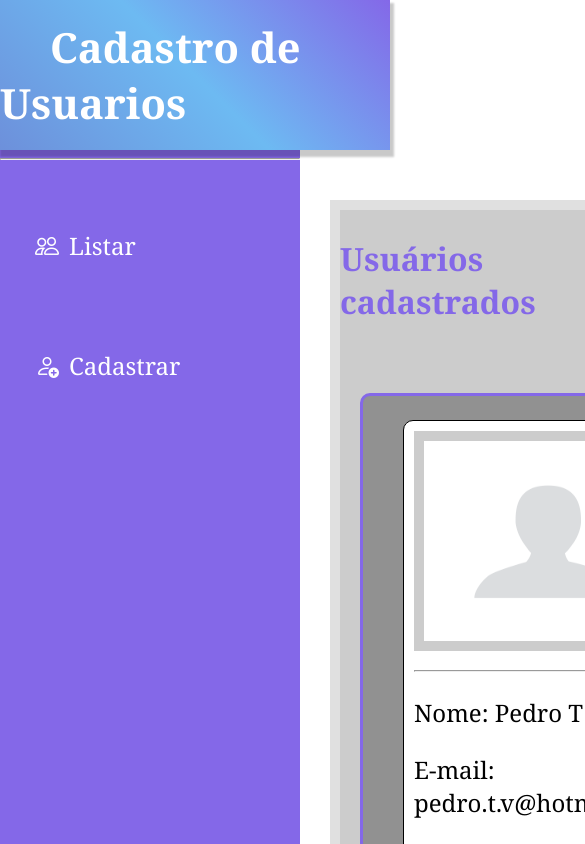
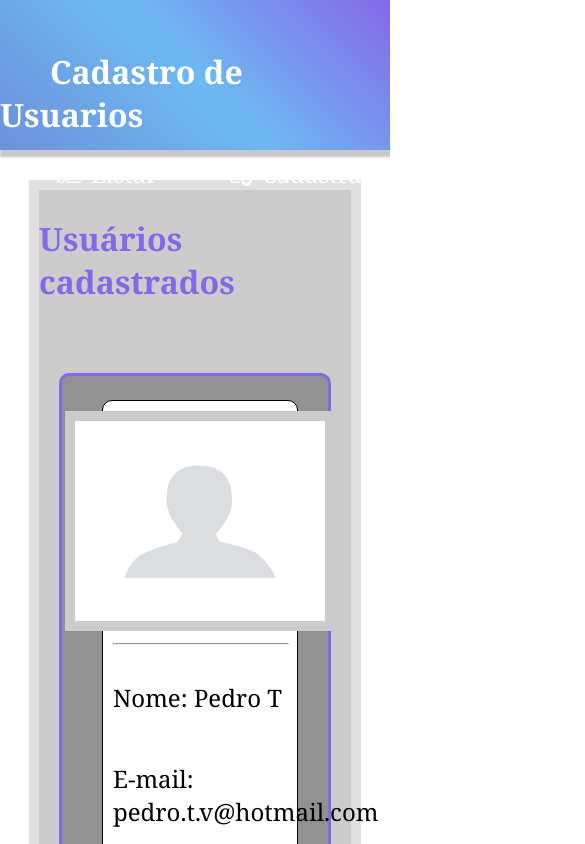
Before and after one commit to Pedro-Thomazi/crud-de-usuarios, a React (Create React App) app: page / in a window 390 px wide. Shown: the top 844 px of the page, 585 px wide, since content can reach past the window. Built offline with nearby package versions, Linux system fonts and the light colour scheme; data requests are answered from the project's data file.

Commit message:
atualizacao

```diff
--- a/src/Components/Header/Header.jsx
+++ b/src/Components/Header/Header.jsx
@@ -7,6 +7,10 @@ const Header = () => {
             <h1>
                 <Link to='/'>Cadastro de Usuarios</Link>
             </h1>
+            <div className={styles.links}>
+                <Link to='/'> <i className="bi bi-people"></i>Listar</Link>
+                <Link to='/cadastre'> <i className="bi bi-person-add"></i>Cadastrar</Link>
+            </div>
         </header>
     )
 }
--- a/src/Components/Header/Header.module.css
+++ b/src/Components/Header/Header.module.css
@@ -13,3 +13,54 @@
     color: #fff;
     text-decoration: none;
 }
+
+.links {
+    display: none;
+}
+
+@media (max-width: 1603px) {
+    .header {
+        justify-content: space-between;
+    }
+    .links {
+        display: flex;
+        margin-right: 30px;
+    }
+
+    .links a {
+        display: flex;
+        align-items: center;
+        text-decoration: none;
+        color: #fff;
+        margin-left: 30px;
+        font-size: 1.5em;
+    }
+
+    .links a:hover {
+        border-bottom: 2px solid #6DBAF2;
+    }
+
+    .links a i {
+        padding-right: 10px;
+    }
+}
+
+@media (max-width: 850px) {
+    .header h1 a {
+        font-size: 1em;
+    }
+}
+
+@media (max-width: 745px) {
+    .header {
+        flex-direction: column;
+    }
+
+    .header h1 {
+        margin-top: 50px;
+    }
+
+    .links a {
+        margin-left: 70px;
+    }
+}
--- a/src/Components/Main/Main.module.css
+++ b/src/Components/Main/Main.module.css
@@ -1,9 +1,18 @@
 .main {
     position: absolute;
     top: 200px;
-    left: 330px;
+    left: 310px;
     width: 80%;
     height: auto;
     padding: 10px 10px 50px 10px;
     background: #e0e0e0;
 }
+
+@media (max-width: 1603px) {
+    .main {
+        position: static;
+        max-width: 750px;
+        height: auto;
+        margin: 30px auto;
+    }
+}
--- a/src/Components/Navbar/Navbar.jsx
+++ b/src/Components/Navbar/Navbar.jsx
@@ -1,10 +1,10 @@
-import { Link, NavLink } from 'react-router-dom'
+import { NavLink } from 'react-router-dom'
 import styles from './Navbar.module.css'
 
 const Navbar = () => {
   return (
     <nav className={styles.navbar}>
-      <a href="#topo">Voltar ao Topo</a>
+      <a className={styles.linkTopo} href="#topo">Voltar ao Topo</a>
         <div>
           <hr />
           <NavLink to='/'> <i className="bi bi-people"></i>Listar</NavLink>
--- a/src/Components/Navbar/Navbar.module.css
+++ b/src/Components/Navbar/Navbar.module.css
@@ -10,7 +10,7 @@
 }
 
 .navbar div {
-    margin-top: 30px;
+    margin-top: 30px
 }
 
 .navbar a {
@@ -37,3 +37,9 @@
     background-color: #6DBAF2;
     color: #fff;
 }
+
+@media (max-width: 1603px) {
+    .navbar {
+        display: none;
+    }
+}
--- a/src/Pages/List/List.module.css
+++ b/src/Pages/List/List.module.css
@@ -102,3 +102,17 @@
     border: 1px solid #ff2727;
     box-shadow: 2px 2px 2px 2px rgba(0, 0, 0, 0.384);
 }
+
+
+@media (max-width: 665px) {
+    .list .user {
+        display: flex;
+        flex-direction: column;
+    }
+    .list .user hr {
+        width: 100%;
+    }
+    .list .user img {
+        align-self: center;
+    }
+}
```
